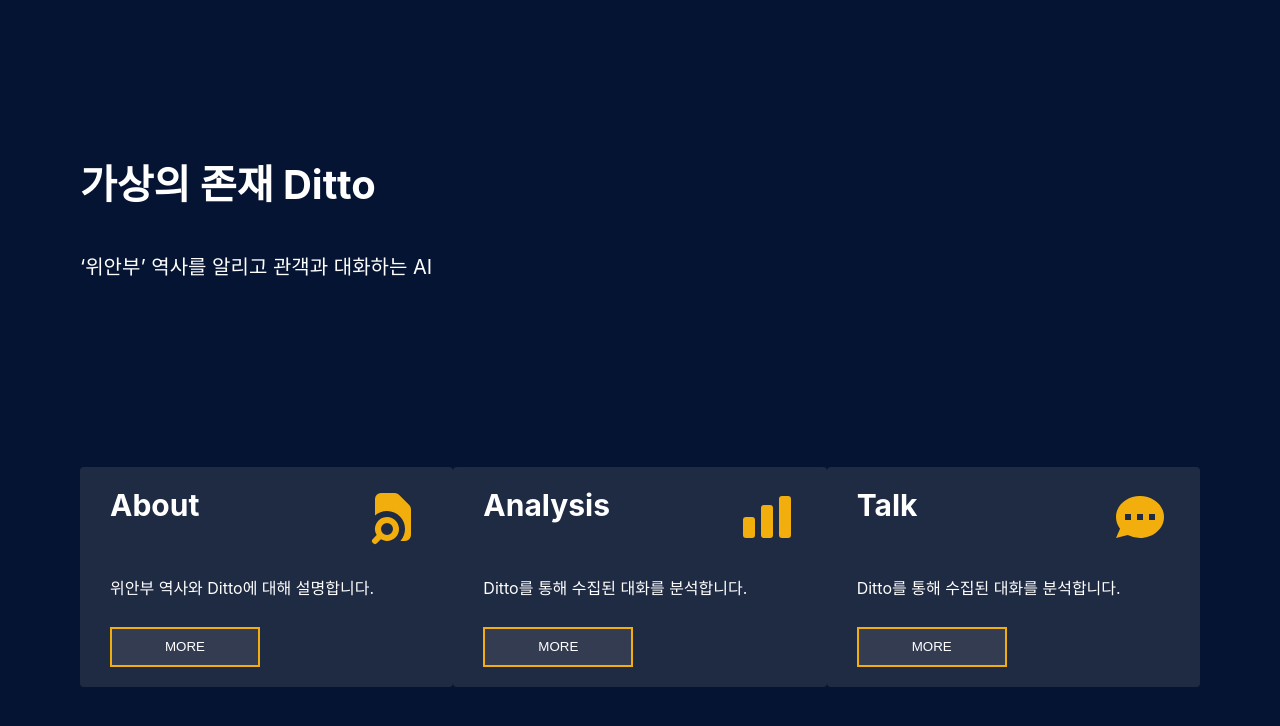
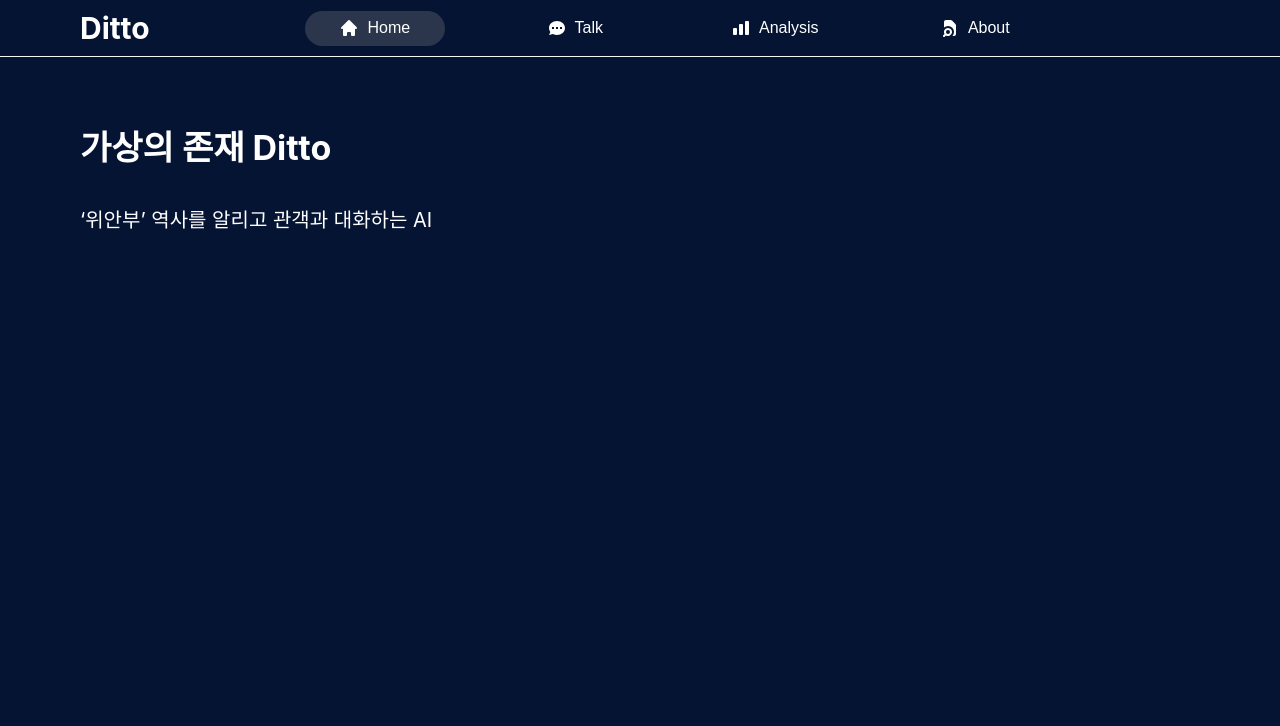
Before and after one commit to dasssseul/Ditto, a React (Create React App) app: page / in a window 1280 px wide. Shown: the top 726 px of the page. Built offline with nearby package versions, Linux system fonts and the light colour scheme.

Commit message:
feat : 홈 화면 수정 및 메뉴 툴팁 추가

```diff
--- a/package.json
+++ b/package.json
@@ -11,6 +11,7 @@
     "react-icons": "^4.9.0",
     "react-router-dom": "^6.13.0",
     "react-scripts": "5.0.1",
+    "react-tooltip": "^5.18.1",
     "web-vitals": "^2.1.4"
   },
   "scripts": {
--- a/src/component/Menu/index.jsx
+++ b/src/component/Menu/index.jsx
@@ -2,11 +2,14 @@ import React from 'react';
 import { NavLink } from 'react-router-dom';
 import './index.css';
 import { HiDocumentSearch, HiChartBar, HiChat, HiHome } from 'react-icons/hi';
+import { Tooltip } from 'react-tooltip';
 
 const Menu = () => {
   return (
     <div className="menu-container">
-      <div className="logo">Ditto</div>
+      <NavLink to="/" className="link">
+        <div className="logo">Ditto</div>
+      </NavLink>
       <div className="gnb-menus">
         <NavLink
           to="/"
@@ -18,32 +21,42 @@ const Menu = () => {
           </button>
         </NavLink>
         <NavLink
+          to="/talk"
+          className={(({ isActive }) => isActive && 'active', 'link')}
+          data-tooltip-id="talk"
+          data-tooltip-content="Ditto와 대화를 나눕니다."
+        >
+          <button className="gnb-menu">
+            <HiChat color="white" size={20} />
+
+            <span>Talk</span>
+          </button>
+        </NavLink>
+        <Tooltip id="talk" />
+        <NavLink
+          to="/analysis"
+          className={(({ isActive }) => isActive && 'active', 'link')}
+          data-tooltip-id="analysis"
+          data-tooltip-content="Ditto를 통해 수집된 대화를 분석합니다."
+        >
+          <button className="gnb-menu">
+            <HiChartBar color="white" size={20} />
+            <span>Analysis</span>
+          </button>
+        </NavLink>
+        <Tooltip id="analysis" />
+        <NavLink
           to="/about"
           className={(({ isActive }) => isActive && 'active', 'link')}
+          data-tooltip-id="about"
+          data-tooltip-content="위안부 역사와 Ditto에 대해 설명합니다."
         >
           <button className="gnb-menu">
             <HiDocumentSearch color="white" size={20} />
             <span>About</span>
           </button>
         </NavLink>
-        <NavLink
-          to="/analysis"
-          className={(({ isActive }) => isActive && 'active', 'link')}
-        >
-          <button className="gnb-menu">
-            <HiChartBar color="white" size={20} />
-            <span>Analysis</span>
-          </button>
-        </NavLink>
-        <NavLink
-          to="/talk"
-          className={(({ isActive }) => isActive && 'active', 'link')}
-        >
-          <button className="gnb-menu">
-            <HiChat color="white" size={20} />
-            <span>Talk</span>
-          </button>
-        </NavLink>
+        <Tooltip id="about" />
       </div>
     </div>
   );
--- a/src/pages/Home/index.css
+++ b/src/pages/Home/index.css
@@ -1,69 +1,14 @@
 .home-contents {
-  display: flex;
-  height: 100%;
-  flex-direction: column;
-  justify-content: space-around;
   padding: 30px 80px;
 }
 
-.title-container {
+.home-title {
+  font-size: 34px;
   color: white;
-}
-
-.home-title {
-  font-size: 40px;
   font-weight: bold;
 }
 
 .home-description {
   font-size: 20px;
-}
-
-.menus {
-  display: flex;
-  align-items: center;
-  width: 100%;
-  height: 220px;
-  justify-content: space-between;
-}
-
-.menu {
-  display: flex;
-  flex-direction: column;
-  width: 400px;
-  height: 100%;
-  border-radius: 4px;
-  background-color: rgba(128, 128, 128, 0.2);
-  gap: 15px;
-  padding: 20px 30px;
   color: white;
 }
-
-.header {
-  display: flex;
-  justify-content: space-between;
-}
-
-.menu-title {
-  font-weight: bold;
-  font-size: 30px;
-}
-.menu-description {
-  display: flex;
-  align-items: center;
-  height: 50px;
-  font-size: 16px;
-}
-
-.button {
-  width: 150px;
-  height: 40px;
-  background-color: rgba(128, 128, 128, 0.2);
-  color: white;
-  border: 2px solid #f1ae0d;
-}
-
-.button:hover {
-  cursor: pointer;
-  background-color: rgba(128, 128, 128, 0.3);
-}
--- a/src/pages/Home/index.jsx
+++ b/src/pages/Home/index.jsx
@@ -1,31 +1,10 @@
 import React from 'react';
 import 'pages/Home/index.css';
-import { Link } from 'react-router-dom';
-import { HiDocumentSearch, HiChartBar, HiChat } from 'react-icons/hi';
-
-const MENUS = [
-  {
-    title: 'About',
-    description: '위안부 역사와 Ditto에 대해 설명합니다.',
-    icon: <HiDocumentSearch color="#F1AE0D" size={60} />,
-    to: '/about',
-  },
-  {
-    title: 'Analysis',
-    description: 'Ditto를 통해 수집된 대화를 분석합니다.',
-    icon: <HiChartBar color="#F1AE0D" size={60} />,
-    to: '/analysis',
-  },
-  {
-    title: 'Talk',
-    description: 'Ditto를 통해 수집된 대화를 분석합니다.',
-    icon: <HiChat color="#F1AE0D" size={60} />,
-    to: '/talk',
-  },
-];
+import Layout from 'layout';
 
 const Home = () => {
   return (
+    <Layout>
       <div className="home-contents">
         <div className="title-container">
           <p className="home-title">가상의 존재 Ditto</p>
@@ -33,25 +12,8 @@ const Home = () => {
             ‘위안부’ 역사를 알리고 관객과 대화하는 AI
           </p>
         </div>
-      <div className="menus">
-        {MENUS.map(({ title, description, icon, to }) => (
-          <div className="menu" key={title}>
-            <div className="header">
-              <span className="menu-title">{title}</span>
-              {icon}
       </div>
-            <div className="menu-description">
-              <span>{description}</span>
-            </div>
-            <div>
-              <Link to={to}>
-                <button className="button">MORE</button>
-              </Link>
-            </div>
-          </div>
-        ))}
-      </div>
-    </div>
+    </Layout>
   );
 };
 
```
Also changed, not shown: 2 other files (tests, documents, lock files or other folders). Lines whose indentation alone changed are shown as unchanged.
